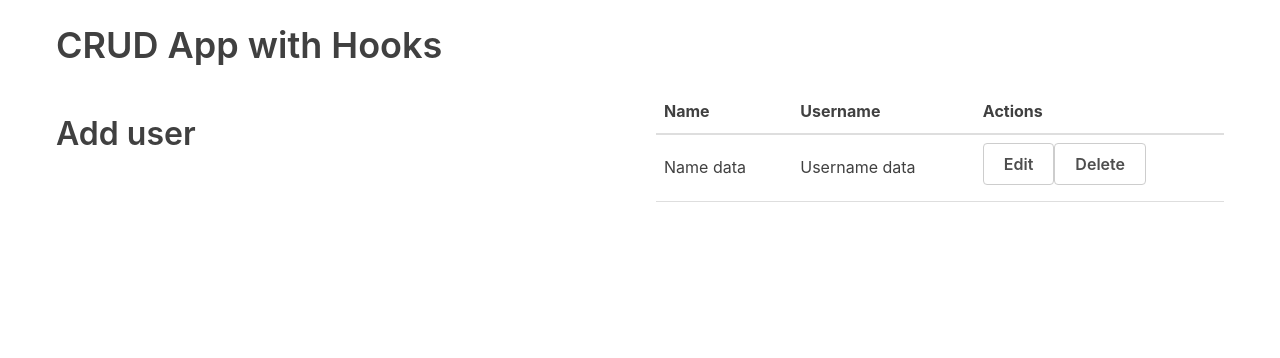
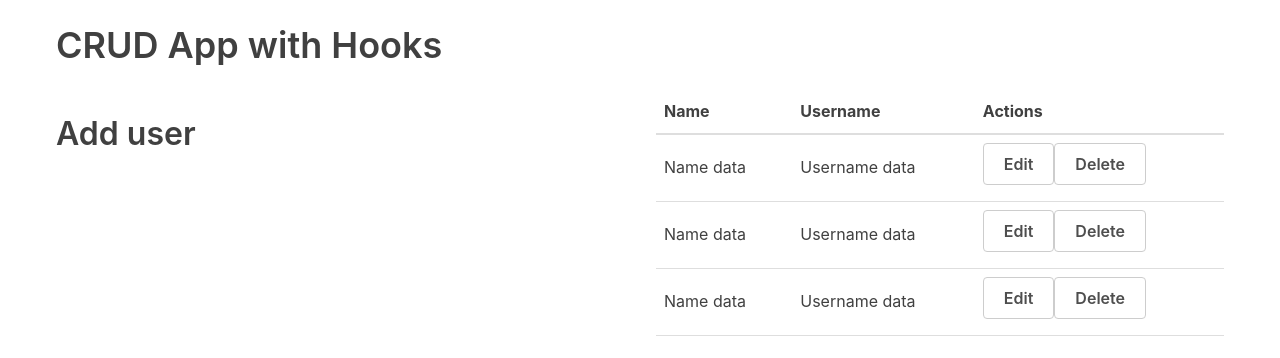
Before and after one commit to ignaciozanotti/reactCrud, a React (Create React App) app: page / in a window 1280 px wide. Shown: the top 358 px of the page. Built offline with nearby package versions, Linux system fonts and the light colour scheme.

Commit message:
stated adding users to table (no custom info)

```diff
--- a/src/App.js
+++ b/src/App.js
@@ -1,8 +1,18 @@
-import React from 'react';
-import UserTable from './components/userTable';
+import React, {useState} from 'react';
+import UserTable from './components/UserTable';
 
 
 function App() {
+
+  const usersData = [
+    { id: 1, name: 'Tania', username: 'floppydiskette' },
+    { id: 2, name: 'Craig', username: 'siliconeidolon' },
+    { id: 3, name: 'Ben', username: 'benisphere' },
+  ]
+
+  //state
+  const [users,setUsers] = useState(usersData);
+
   return (
     <div className="container">
       <h1>CRUD App with Hooks</h1>
@@ -11,7 +21,7 @@ function App() {
           <h2>Add user</h2>
         </div>
         <div className="flex-large">
-          <UserTable></UserTable>
+          <UserTable users={users}></UserTable>
         </div>
       </div>
     </div>
--- a/src/components/UserTable.jsx
+++ b/src/components/UserTable.jsx
@@ -1,6 +1,10 @@
 import React from 'react'
 
-const UserTable = () => (
+const UserTable = (props) => {
+
+  console.log(props.users);
+
+  return(
   <table>
     <thead>
       <tr>
@@ -10,6 +14,8 @@ const UserTable = () => (
       </tr>
     </thead>
     <tbody>
+{
+  props.users.map( user => (
     <tr>
     <td>Name data</td>
     <td>Username data</td>
@@ -18,8 +24,13 @@ const UserTable = () => (
       <button className="button muted-button">Delete</button>
     </td>
   </tr>
+
+  ))
+}
+
+
     </tbody>
-  </table>
-)
+  </table>)
+}
 
 export default UserTable
```
Lines whose indentation alone changed are shown as unchanged.
